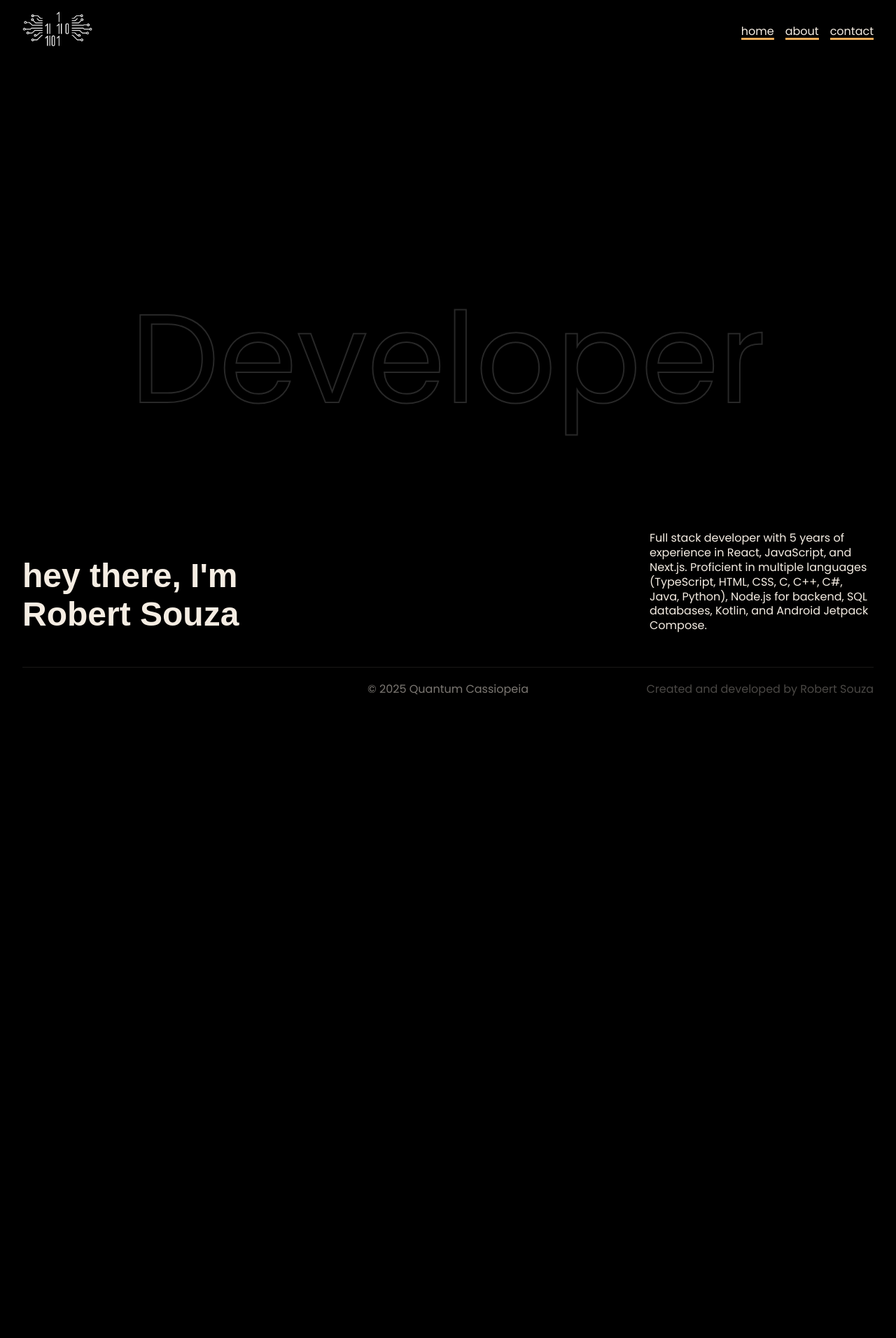
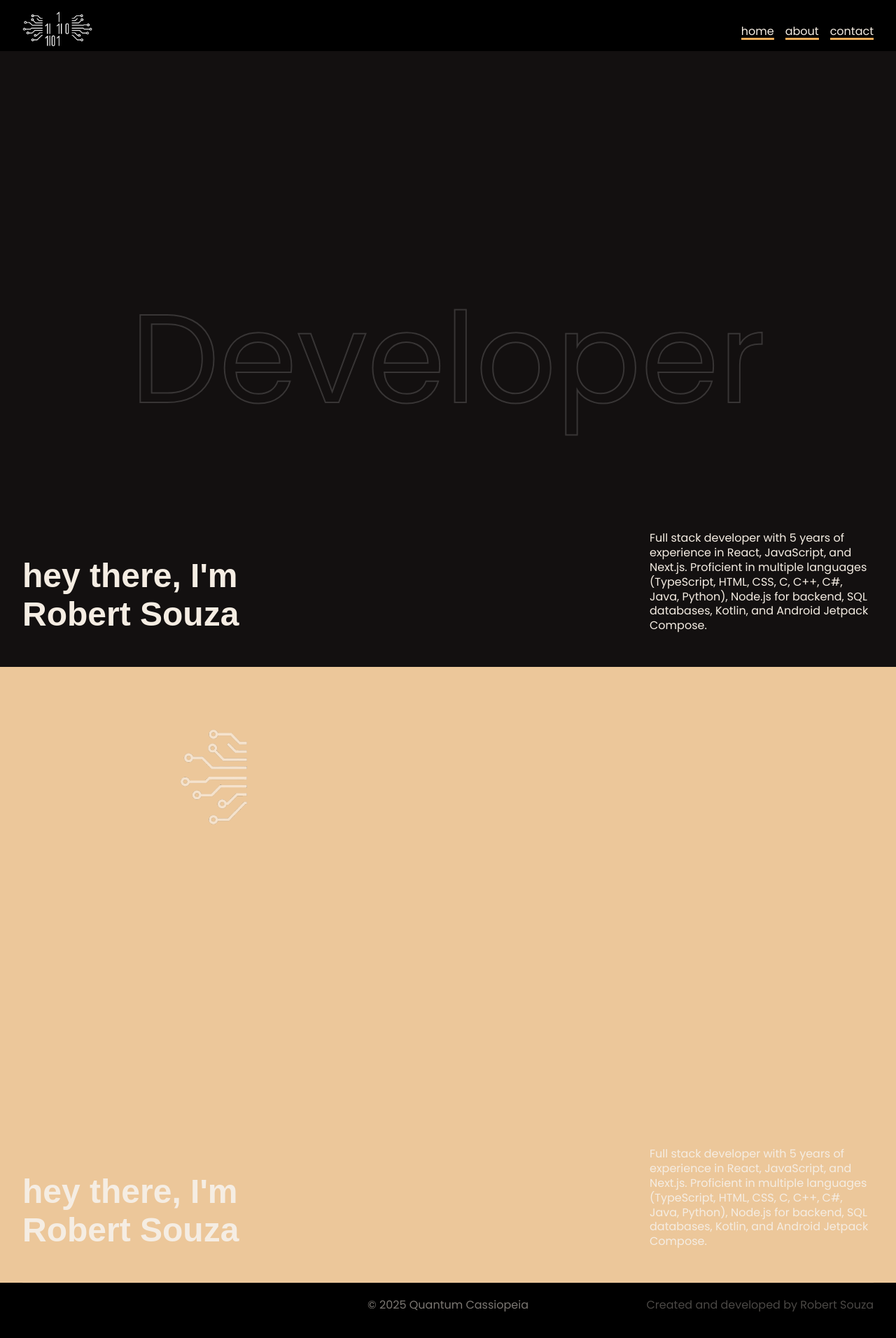
Before and after one commit to quantumcassiopeia/nextjs-portfolio-site, a Next.js app: page / in a window 1280 px wide. Shown: the whole page at 70% size. Before the commit the page ends 1033 px from the top, so only its background shows below. Built offline with nearby package versions, Linux system fonts and the light colour scheme; a web font is replaced by a local one.

Commit message:
BackgroundLogo implementation

```diff
--- a/src/app/globals.scss
+++ b/src/app/globals.scss
@@ -6,6 +6,7 @@
   --primary-color: #eeac58;
 
   --primary-background: #131010;
+  --secondary-background: #ecc79a;
 
   --primary-text-color: #f5ede3;
   --secondary-text-color: #ecc79a;
--- a/src/app/page.tsx
+++ b/src/app/page.tsx
@@ -1,10 +1,11 @@
+import BackgroundDev from "@/components/Backgrounds/BackgroundDev";
 import styles from "./page.module.scss";
-import BackgroundDev from "@/components/Backgrounds/BackgroundDev/BackgroundDev";
+import BackgroundLogo from "@/components/Backgrounds/BackgroundLogo";
 
 export default function Home() {
   return (
     <main>
-      <BackgroundDev>
+      <BackgroundDev color="primary">
         <section className={styles.section1}>
           <h1 className="lineUp">hey there, I&#39;m Robert Souza</h1>
 
@@ -16,6 +17,19 @@ export default function Home() {
           </p>
         </section>
       </BackgroundDev>
+
+      <BackgroundLogo color="secondary">
+        <section className={styles.section1}>
+          <h1 className="lineUp">hey there, I&#39;m Robert Souza</h1>
+
+          <p className="fadeIn">
+            Full stack developer with 5 years of experience in React,
+            JavaScript, and Next.js. Proficient in multiple languages
+            (TypeScript, HTML, CSS, C, C++, C#, Java, Python), Node.js for
+            backend, SQL databases, Kotlin, and Android Jetpack Compose.
+          </p>
+        </section>
+      </BackgroundLogo>
     </main>
   );
 }
--- a/src/components/Backgrounds/BackgroundDev/BackgroundDev.tsx
+++ b/src/components/Backgrounds/BackgroundDev.tsx
@@ -2,13 +2,14 @@ import React from "react";
 import styles from "./styles.module.scss";
 
 interface SectionProps {
+  color: "primary" | "secondary";
   children: React.ReactNode;
 }
 
-const BackgroundDev: React.FC<SectionProps> = ({ children }) => {
+const BackgroundDev: React.FC<SectionProps> = ({ children, color }) => {
   return (
     <section className={styles.container}>
-      <div className={styles.background}>
+      <div className={`${styles.background} ${styles[color]}`}>
         <p className={`${styles.text} lineUp`}>Developer</p>
       </div>
       <div className={styles.content}>{children}</div>
--- /dev/null
+++ b/src/components/Backgrounds/BackgroundLogo.tsx
@@ -0,0 +1,27 @@
+import React from "react";
+import styles from "./styles.module.scss";
+import Image from "next/image";
+
+interface SectionProps {
+  color: "primary" | "secondary";
+  children: React.ReactNode;
+}
+
+const BackgroundLogo: React.FC<SectionProps> = ({ children, color }) => {
+  return (
+    <section className={styles.container}>
+      <div className={`${styles.background} ${styles[color]}`}>
+        <Image
+          className={styles.logo}
+          src="./logo/logo_circuits.png"
+          alt="Logo Circuits"
+          width={0}
+          height={0}
+        />
+      </div>
+      <div className={styles.content}>{children}</div>
+    </section>
+  );
+};
+
+export default BackgroundLogo;
--- a/src/components/Backgrounds/BackgroundDev/styles.module.scss
+++ b/src/components/Backgrounds/styles.module.scss
@@ -1,3 +1,5 @@
+@use "../../app/breakpoints";
+
 .container {
   position: relative;
 }
@@ -23,7 +25,32 @@
   -webkit-text-stroke: 2px #ffffff28;
 }
 
+.logo {
+  position: absolute;
+  top: 10%;
+  left: 20%;
+
+  width: 100px;
+  height: auto;
+
+  opacity: 0.5;
+}
+
 .content {
   flex-grow: 1;
   min-height: 30rem; // apagar e deixar que o componente o defina
 }
+
+.primary {
+  background-color: var(--primary-background);
+}
+
+.secondary {
+  background-color: var(--secondary-background);
+}
+
+@include breakpoints.media("<tablet") {
+  .logo {
+    position: static;
+  }
+}
--- a/src/components/Footer/styles.module.scss
+++ b/src/components/Footer/styles.module.scss
@@ -7,7 +7,6 @@
   align-items: center;
 
   height: 8vh;
-  width: 100%;
   margin-top: auto;
 }
 
```
